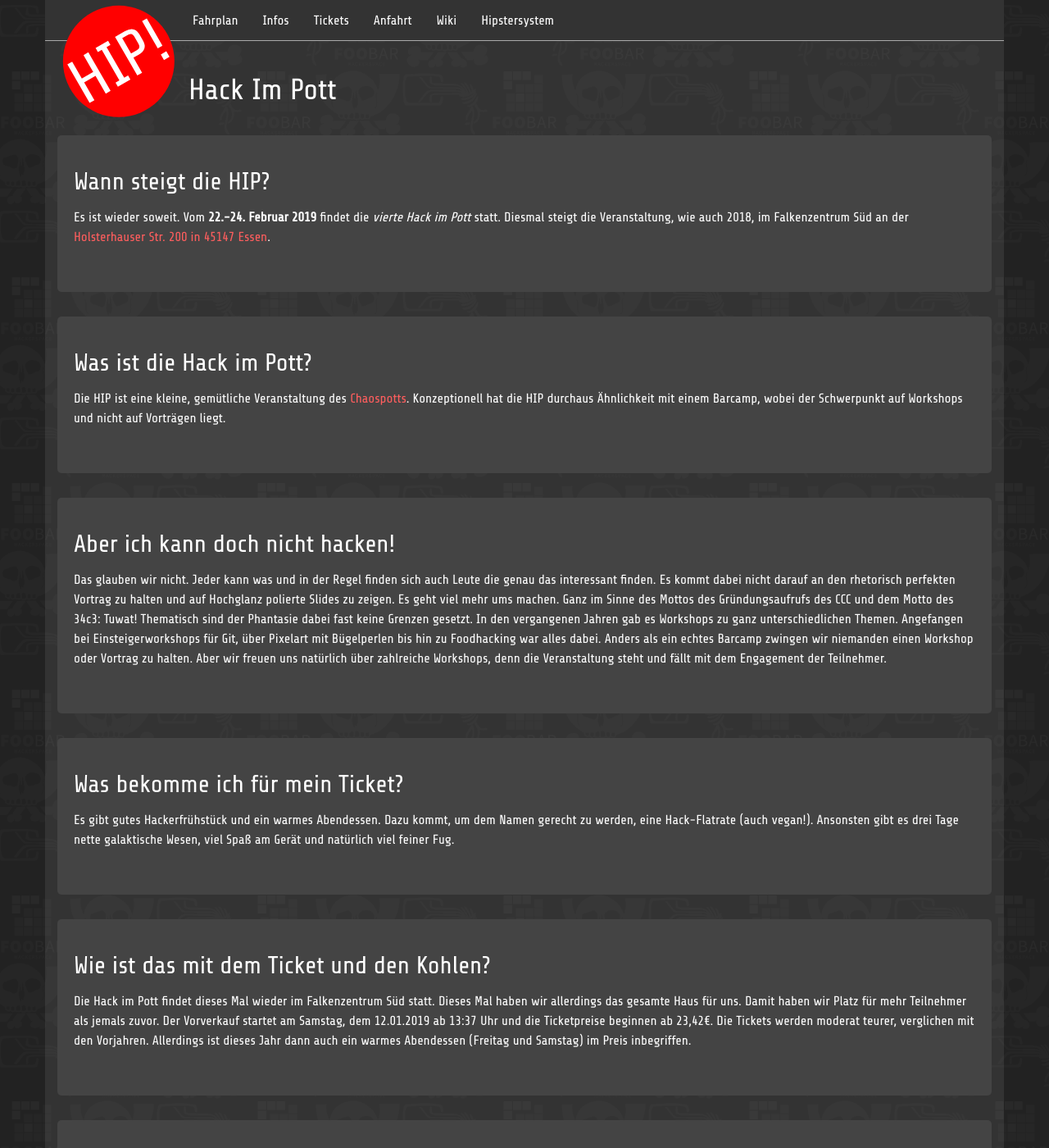
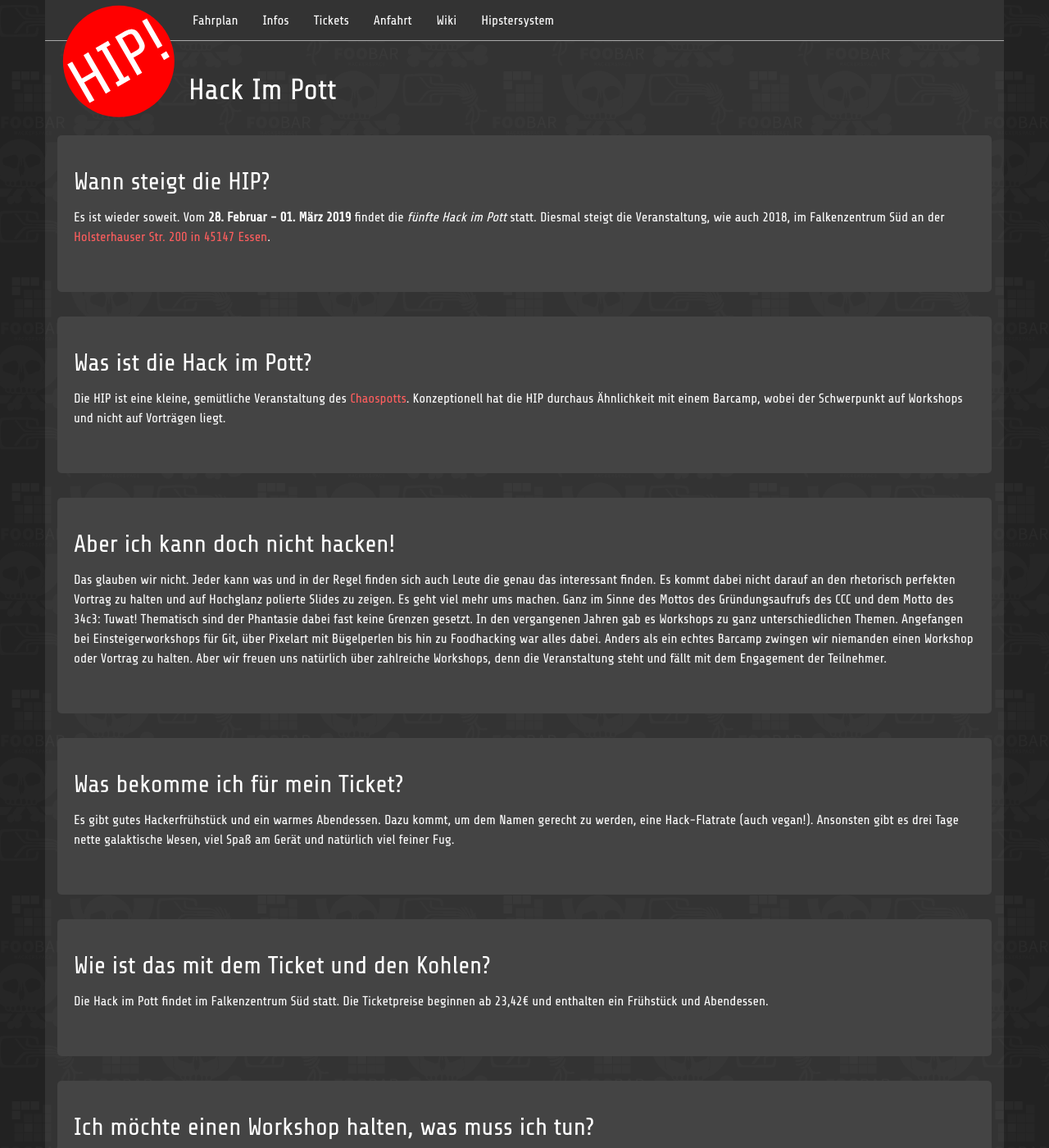
Before and after one commit to c3e/hip-site, a Jekyll site: the page built from infos.html, in a window 1280 px wide and 1400 px high. Shown: the whole window at 82% size. Built offline with Jekyll 4.4.1, drawn with Linux system fonts in a browser that asks for light colours.

Commit message:
Daten aktualisiert

```diff
--- a/infos.html
+++ b/infos.html
@@ -11,7 +11,7 @@
         Wann steigt die HIP?
     </h2>
     <p>
-    Es ist wieder soweit. Vom <strong>22.-24. Februar 2019</strong> findet die <em>vierte Hack im Pott</em> statt. Diesmal steigt die Veranstaltung, wie auch 2018, im Falkenzentrum Süd an der <a href="anfahrt.html"> Holsterhauser Str. 200 in 45147 Essen</a>.
+    Es ist wieder soweit. Vom <strong>28. Februar - 01. März 2019</strong> findet die <em>fünfte Hack im Pott</em> statt. Diesmal steigt die Veranstaltung, wie auch 2018, im Falkenzentrum Süd an der <a href="anfahrt.html"> Holsterhauser Str. 200 in 45147 Essen</a>.
     </p>
 </div>
 
@@ -47,7 +47,7 @@
         Wie ist das mit dem Ticket und den Kohlen?
     </h2>
     <p>
-       Die Hack im Pott findet dieses Mal wieder im Falkenzentrum Süd statt. Dieses Mal haben wir allerdings das gesamte Haus für uns. Damit haben wir Platz für mehr Teilnehmer als jemals zuvor. Der Vorverkauf startet am Samstag, dem 12.01.2019 ab 13:37 Uhr und die Ticketpreise beginnen ab 23,42€. Die Tickets werden moderat teurer, verglichen mit den Vorjahren. Allerdings ist dieses Jahr dann auch ein warmes Abendessen (Freitag und Samstag) im Preis inbegriffen.
+       Die Hack im Pott findet im Falkenzentrum Süd statt. Die Ticketpreise beginnen ab 23,42€ und enthalten ein Frühstück und Abendessen.
     </p>
 </div>
 
```
